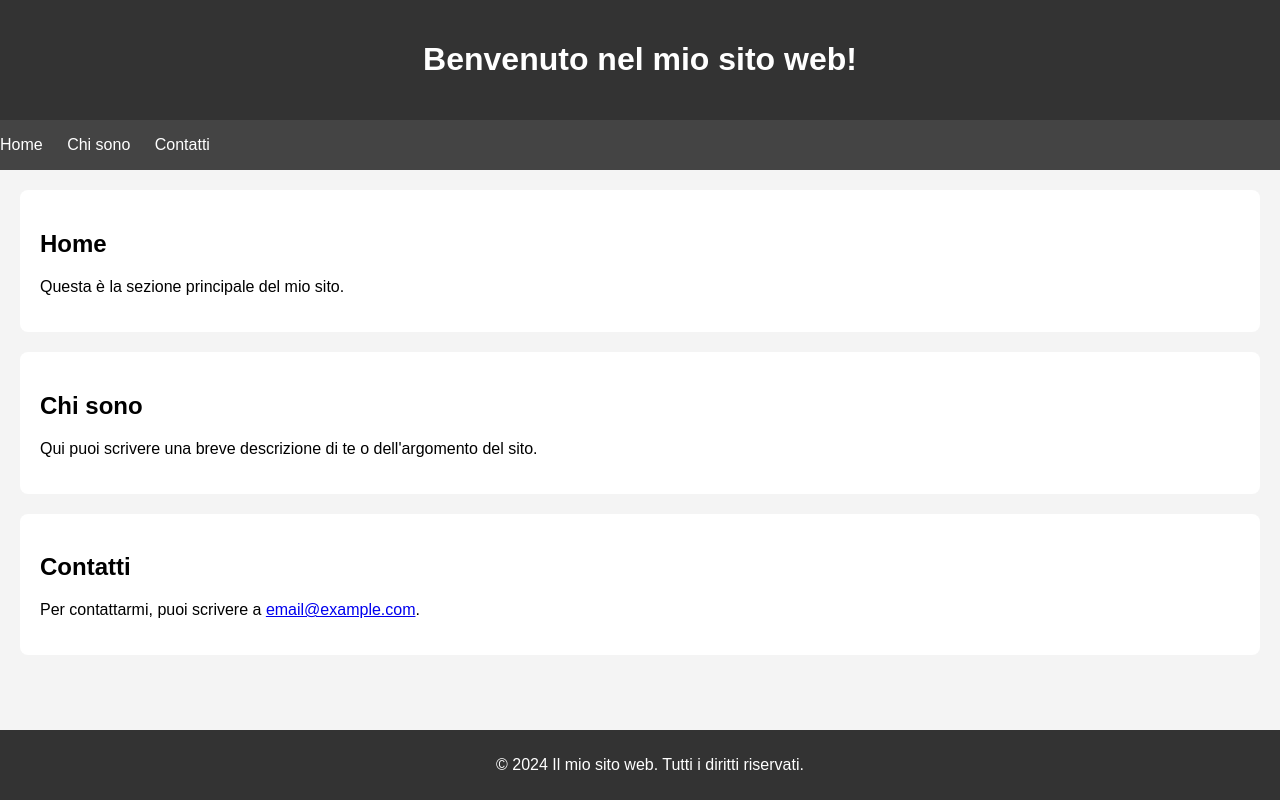
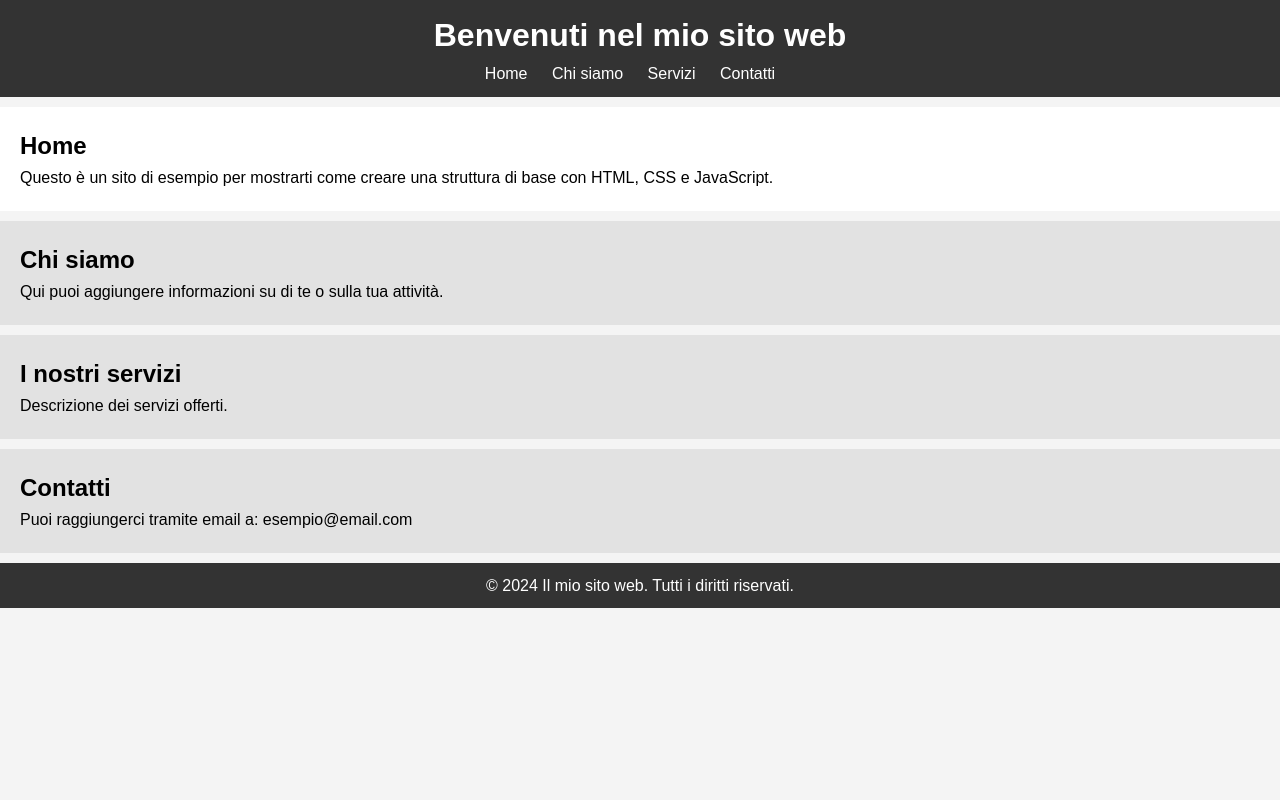
Before and after one commit to Peppe2899/miosito, a plain HTML site: page index.html in a window 1280 px wide. Drawn offline with Linux system fonts and the light colour scheme.

Commit message:
Add files via upload

```diff
--- a/index.html
+++ b/index.html
@@ -3,39 +3,46 @@
 <head>
   <meta charset="UTF-8">
   <meta name="viewport" content="width=device-width, initial-scale=1.0">
-  <title>Il mio primo sito web</title>
-  <link rel="stylesheet" href="style.css"> <!-- Collega il file CSS -->
+  <title>Il mio sito web</title>
+  <link rel="stylesheet" href="style.css"> <!-- Link al foglio di stile CSS -->
 </head>
 <body>
 <header>
-  <h1>Benvenuto nel mio sito web!</h1>
+  <h1>Benvenuti nel mio sito web</h1>
+  <nav>
+    <ul>
+      <li><a href="#home">Home</a></li>
+      <li><a href="#about">Chi siamo</a></li>
+      <li><a href="#services">Servizi</a></li>
+      <li><a href="#contact">Contatti</a></li>
+    </ul>
+  </nav>
 </header>
-
-<nav>
-  <ul>
-    <li><a href="#home">Home</a></li>
-    <li><a href="#about">Chi sono</a></li>
-    <li><a href="#contact">Contatti</a></li>
-  </ul>
-</nav>
 
 <section id="home">
   <h2>Home</h2>
-  <p>Questa è la sezione principale del mio sito.</p>
+  <p>Questo è un sito di esempio per mostrarti come creare una struttura di base con HTML, CSS e JavaScript.</p>
 </section>
 
 <section id="about">
-  <h2>Chi sono</h2>
-  <p>Qui puoi scrivere una breve descrizione di te o dell'argomento del sito.</p>
+  <h2>Chi siamo</h2>
+  <p>Qui puoi aggiungere informazioni su di te o sulla tua attività.</p>
+</section>
+
+<section id="services">
+  <h2>I nostri servizi</h2>
+  <p>Descrizione dei servizi offerti.</p>
 </section>
 
 <section id="contact">
   <h2>Contatti</h2>
-  <p>Per contattarmi, puoi scrivere a <a href="mailto:email@example.com">email@example.com</a>.</p>
+  <p>Puoi raggiungerci tramite email a: esempio@email.com</p>
 </section>
 
 <footer>
-  <p>© 2024 Il mio sito web. Tutti i diritti riservati.</p>
+  <p>&copy; 2024 Il mio sito web. Tutti i diritti riservati.</p>
 </footer>
+
+<script src="script.js"></script> <!-- Link al file JavaScript -->
 </body>
 </html>
--- a/style.css
+++ b/style.css
@@ -1,54 +1,61 @@
+/* Resetta i margini e i padding */
+* {
+  margin: 0;
+  padding: 0;
+  box-sizing: border-box;
+}
+
+/* Impostazioni generali del corpo */
 body {
   font-family: Arial, sans-serif;
+  line-height: 1.6;
   background-color: #f4f4f4;
-  margin: 0;
-  padding: 0;
 }
 
+/* Header */
 header {
   background-color: #333;
   color: white;
-  padding: 20px;
+  padding: 10px 0;
   text-align: center;
 }
 
-nav {
-  background-color: #444;
-  overflow: hidden;
+header nav ul {
+  list-style: none;
 }
 
-nav ul {
-  list-style-type: none;
-  padding: 0;
-}
-
-nav ul li {
+header nav ul li {
   display: inline;
   margin-right: 20px;
 }
 
-nav ul li a {
+header nav ul li a {
   color: white;
   text-decoration: none;
 }
 
-nav ul li a:hover {
+header nav ul li a:hover {
   text-decoration: underline;
 }
 
+/* Sezioni */
 section {
   padding: 20px;
-  margin: 20px;
-  background-color: white;
-  border-radius: 8px;
+  margin: 10px 0;
 }
 
+section#home {
+  background-color: #fff;
+}
+
+section#about, section#services, section#contact {
+  background-color: #e2e2e2;
+}
+
+/* Footer */
 footer {
   text-align: center;
-  padding: 10px;
+  padding: 10px 0;
   background-color: #333;
   color: white;
-  position: fixed;
-  bottom: 0;
-  width: 100%;
 }
```
Also changed, not shown: 404.html (added, +62 -0 lines), main.js (added, +18 -0 lines).
